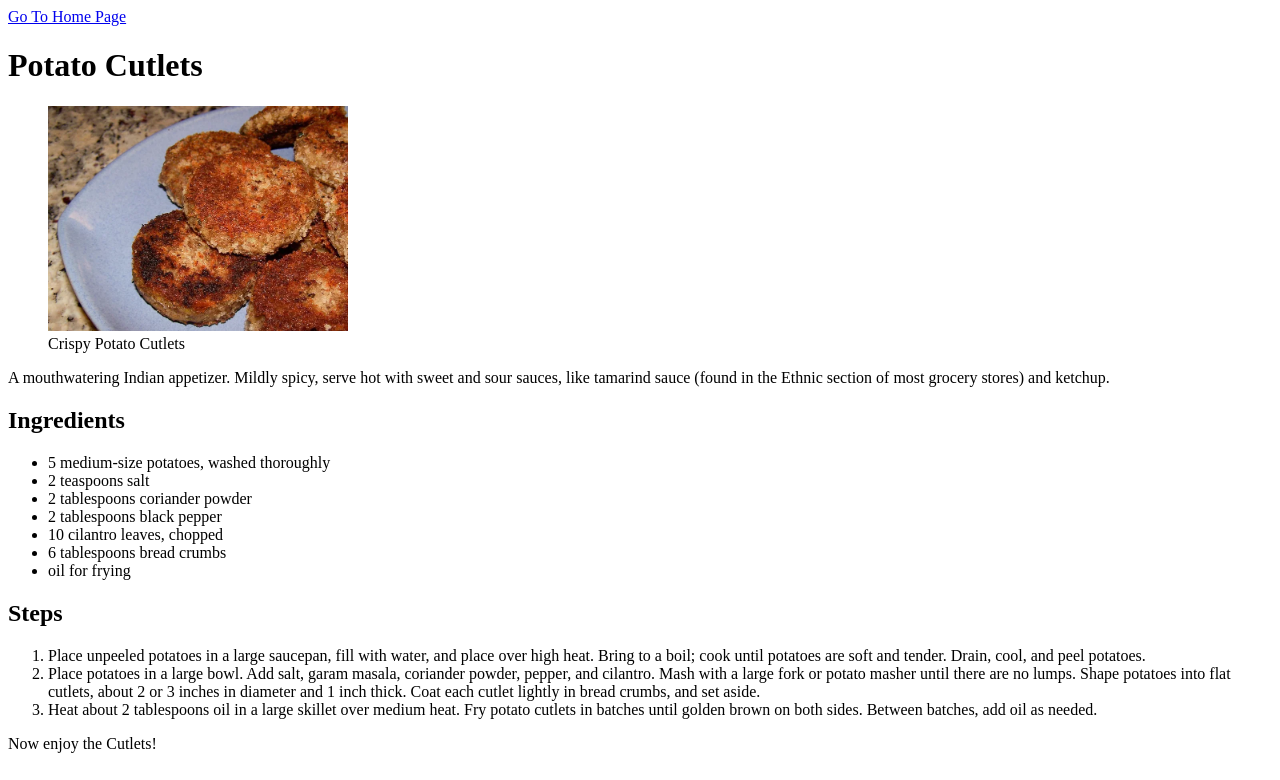
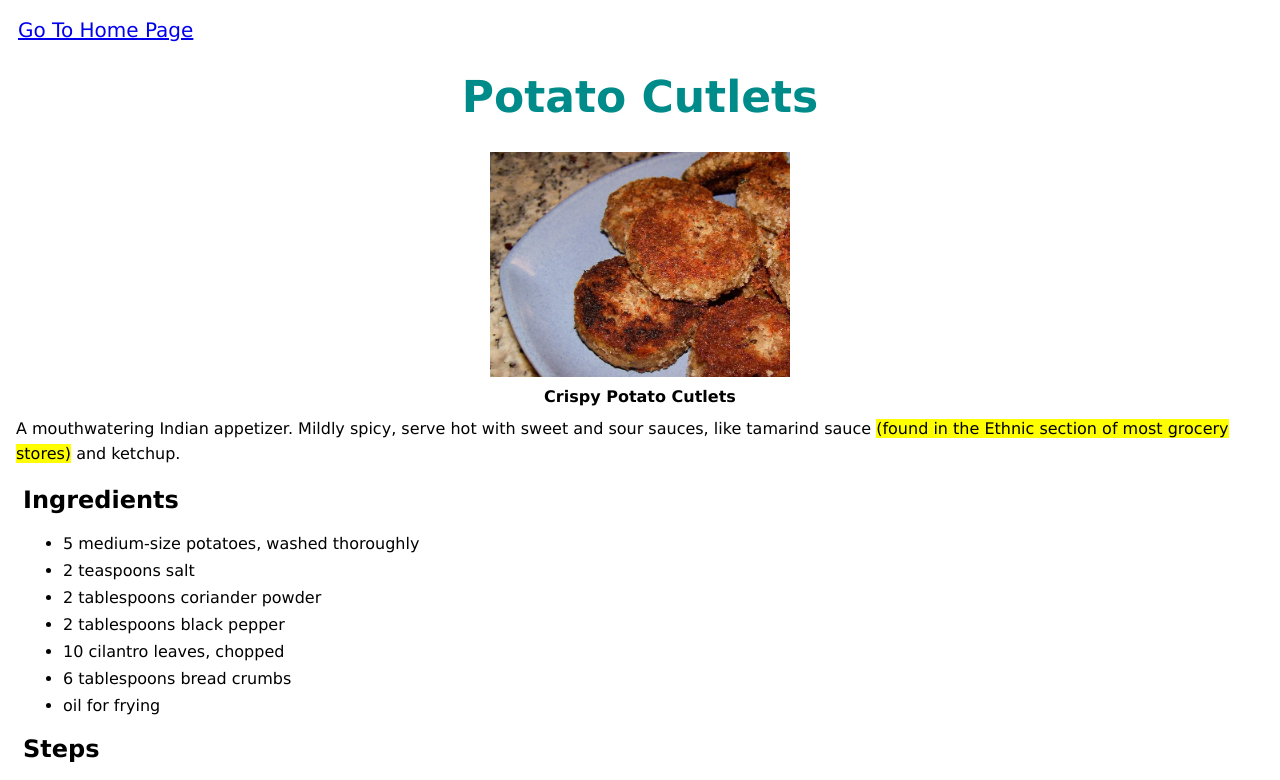
Before and after one commit to vinoothna20/odin-recipes, a plain HTML site: page recipes/potato-cutlets.html in a window 1280 px wide. Shown: the top 780 px of the page. Drawn offline with Linux system fonts and the light colour scheme.

Commit message:
style home and all recipe pages

```diff
--- a/recipes/potato-cutlets.html
+++ b/recipes/potato-cutlets.html
@@ -4,9 +4,11 @@
     <meta charset="UTF-8">
     <meta name="viewport" content="width=device-width, initial-scale=1.0">
     <title>Document</title>
+    <link rel="stylesheet" href="../style.css">
+    <link rel="stylesheet" href="./recipes.css">
 </head>
 <body>
-    <a href="../index.html">Go To Home Page</a>
+    <a class="home-link" href="../index.html">Go To Home Page</a>
 
     <h1>Potato Cutlets</h1>
 
@@ -15,7 +17,7 @@
         <figcaption>Crispy Potato Cutlets</figcaption>
     </figure>
 
-   <p>A mouthwatering Indian appetizer. Mildly spicy, serve hot with sweet and sour sauces, like tamarind sauce (found in the Ethnic section of most grocery stores) and ketchup.</p>
+   <p>A mouthwatering Indian appetizer. Mildly spicy, serve hot with sweet and sour sauces, like tamarind sauce <span class="highlight">(found in the Ethnic section of most grocery stores)</span> and ketchup.</p>
 
    <h2>Ingredients</h2>
    <ul>
@@ -35,6 +37,6 @@
     <li>Heat about 2 tablespoons oil in a large skillet over medium heat. Fry potato cutlets in batches until golden brown on both sides. Between batches, add oil as needed.</li>
    </ol>
 
-   <p>Now enjoy the Cutlets!</p>
+   <p id="end-para">Now enjoy the Cutlets!</p>
 </body>
 </html>
--- /dev/null
+++ b/recipes/recipes.css
@@ -0,0 +1,40 @@
+figure {
+    width: 300px;
+    margin: 0 auto;
+    text-align: center;
+}
+
+figcaption {
+    margin: 6px 0 10px;
+    font-weight: bold;
+}
+
+p {
+    margin: 0 8px;
+    line-height: 25px;
+}
+
+h2, ul, ol{
+    margin-left: 15px;
+}
+
+.highlight {
+    background-color: yellow;
+}
+
+ul li {
+    margin-bottom: 8px;
+}
+
+ol li {
+    margin-bottom: 8px;
+    line-height: 25px;
+}
+
+#end-para {
+    font-weight: 700;
+    text-align: center;
+    color: rgb(195, 0, 255);
+    font-size: 20px;
+    margin-bottom: 35px;
+}
--- /dev/null
+++ b/style.css
@@ -0,0 +1,29 @@
+* {
+    box-sizing: border-box;
+    font-family:Verdana, Geneva, Tahoma, sans-serif;
+}
+
+h1 {
+    font-size: 44px;
+    color: darkcyan;
+    text-align: center;
+}
+
+#recipe-list {
+    margin-left: 20px;
+}
+
+#recipe-list li, .home-link {
+    margin-bottom: 15px;
+    font-size: 20px;
+}
+
+.home-link {
+    display: inline-block;
+    margin: 10px 10px 0;
+}
+
+#recipe-list a:hover, .home-link:hover {
+    color: green;
+    text-decoration: none;
+}
```
Also changed, not shown: index.html (+11 -4 lines), recipes/egg-sandwich.html (+4 -2 lines), recipes/indian-spiced-onions.html (+4 -2 lines), 1 other file.
